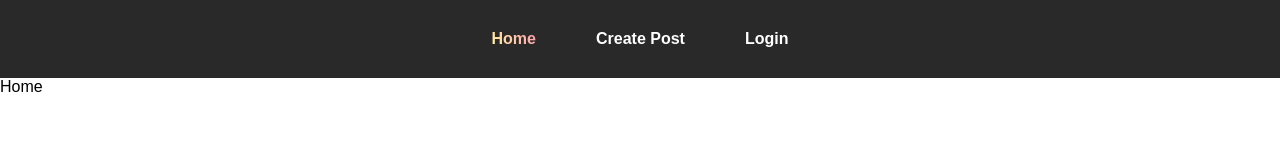
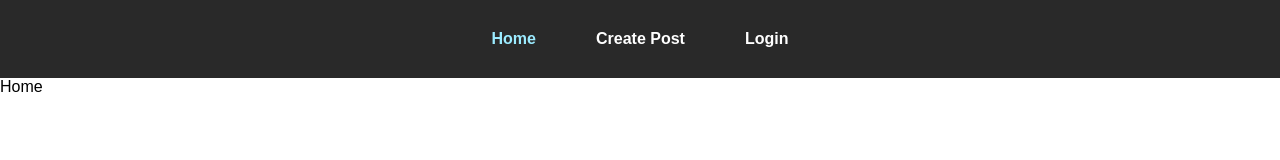
Before and after one commit to mirayatech/Blog-App, a React (Vite) app: page / in a window 1280 px wide. Shown: the top 160 px of the page. Built offline with nearby package versions, Linux system fonts and the light colour scheme.

Commit message:
chnage active color

```diff
--- a/src/component/Navbar.tsx
+++ b/src/component/Navbar.tsx
@@ -7,9 +7,7 @@ export function Navbar() {
         style={({ isActive }) =>
           isActive
             ? {
-                background: "-webkit-linear-gradient(30deg, #fff2a0, #ff9aac)",
-                WebkitBackgroundClip: "text",
-                WebkitTextFillColor: "transparent",
+                color: "#9bebff",
               }
             : { color: "#fff" }
         }
@@ -21,9 +19,7 @@ export function Navbar() {
         style={({ isActive }) =>
           isActive
             ? {
-                background: "-webkit-linear-gradient(30deg, #fff2a0, #ff9aac)",
-                WebkitBackgroundClip: "text",
-                WebkitTextFillColor: "transparent",
+                color: "#9bebff",
               }
             : { color: "#fff" }
         }
@@ -35,9 +31,7 @@ export function Navbar() {
         style={({ isActive }) =>
           isActive
             ? {
-                background: "-webkit-linear-gradient(30deg, #fff2a0, #ff9aac)",
-                WebkitBackgroundClip: "text",
-                WebkitTextFillColor: "transparent",
+                color: "#9bebff",
               }
             : { color: "#fff" }
         }
```
